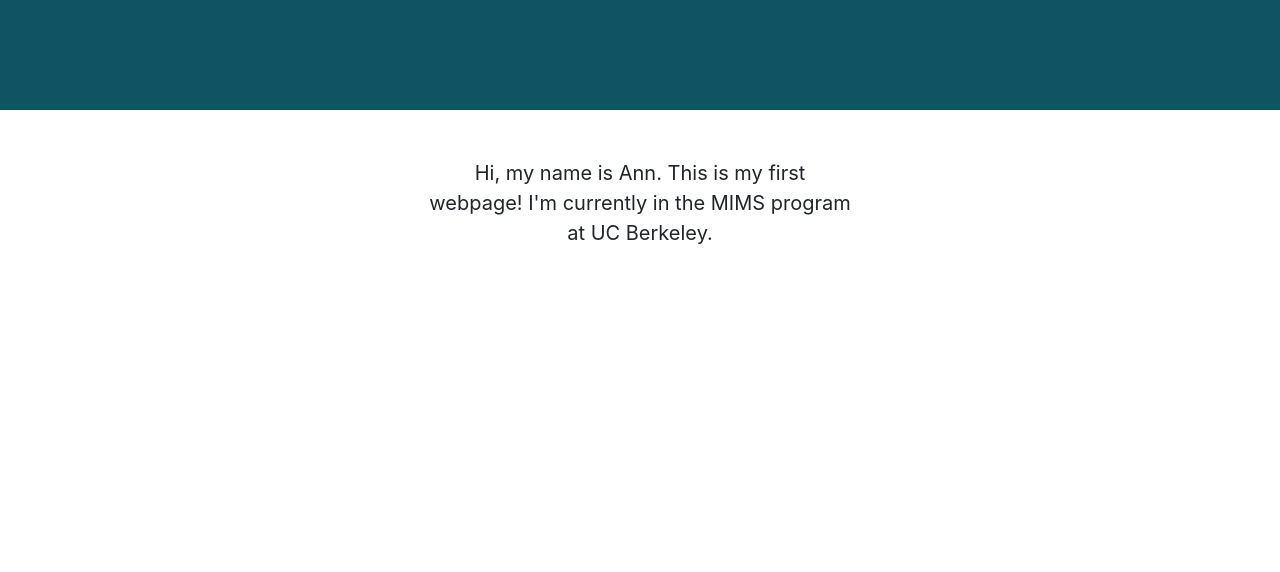
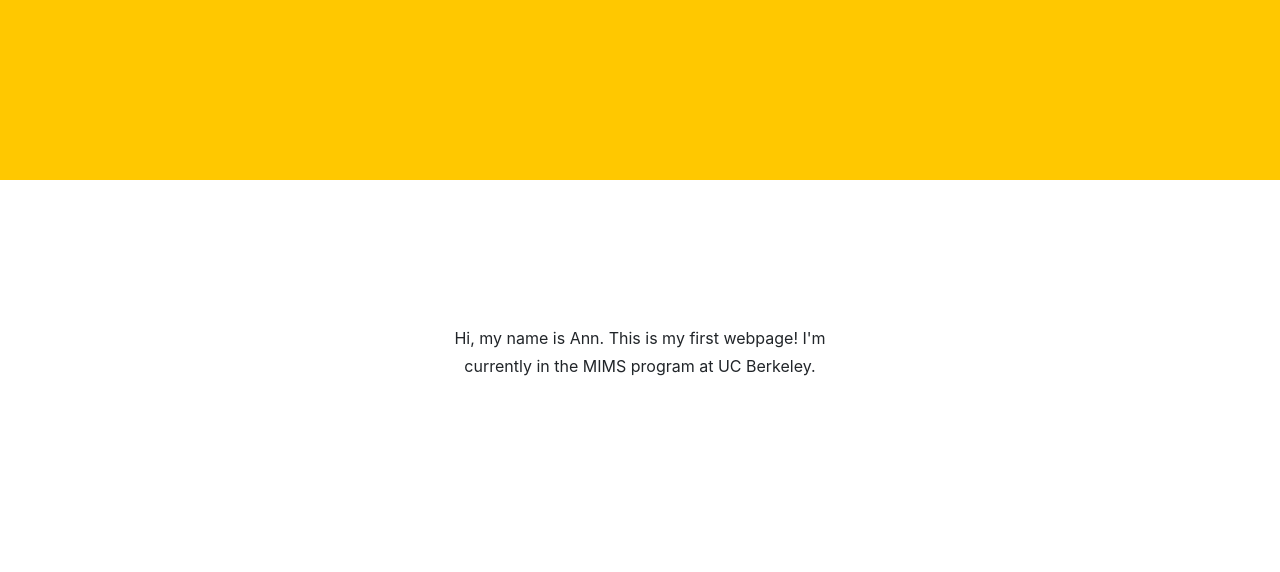
Before and after one commit to anncyu/anncyu.github.io, a plain HTML site: page index.html in a window 1280 px wide. Shown: the part 400-972 px from the top of the page. Before the commit the page ends 800 px from the top, so only its background shows below. Drawn offline with Linux system fonts and the light colour scheme.

Commit message:
update style

```diff
--- a/index.html
+++ b/index.html
@@ -1,7 +1,7 @@
 <!DOCTYPE HTML>
 <html>
     <header>
-        <link rel="stylesheet" href="style3.css">
+        <link rel="stylesheet" href="style1.css">
         <link rel="stylesheet" href="table_style.css">
         <title>My Webpage Title</title>
     </header>
```
